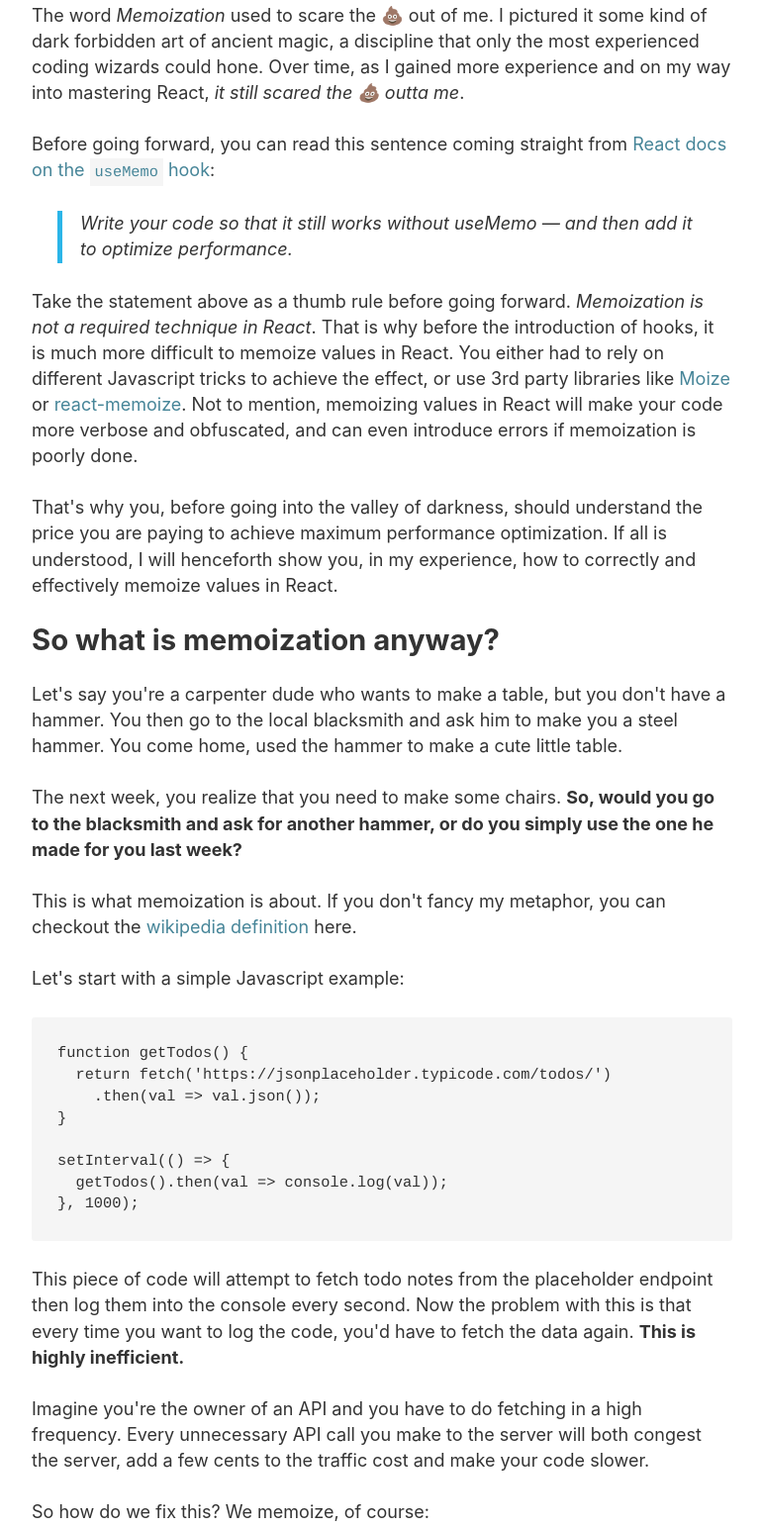
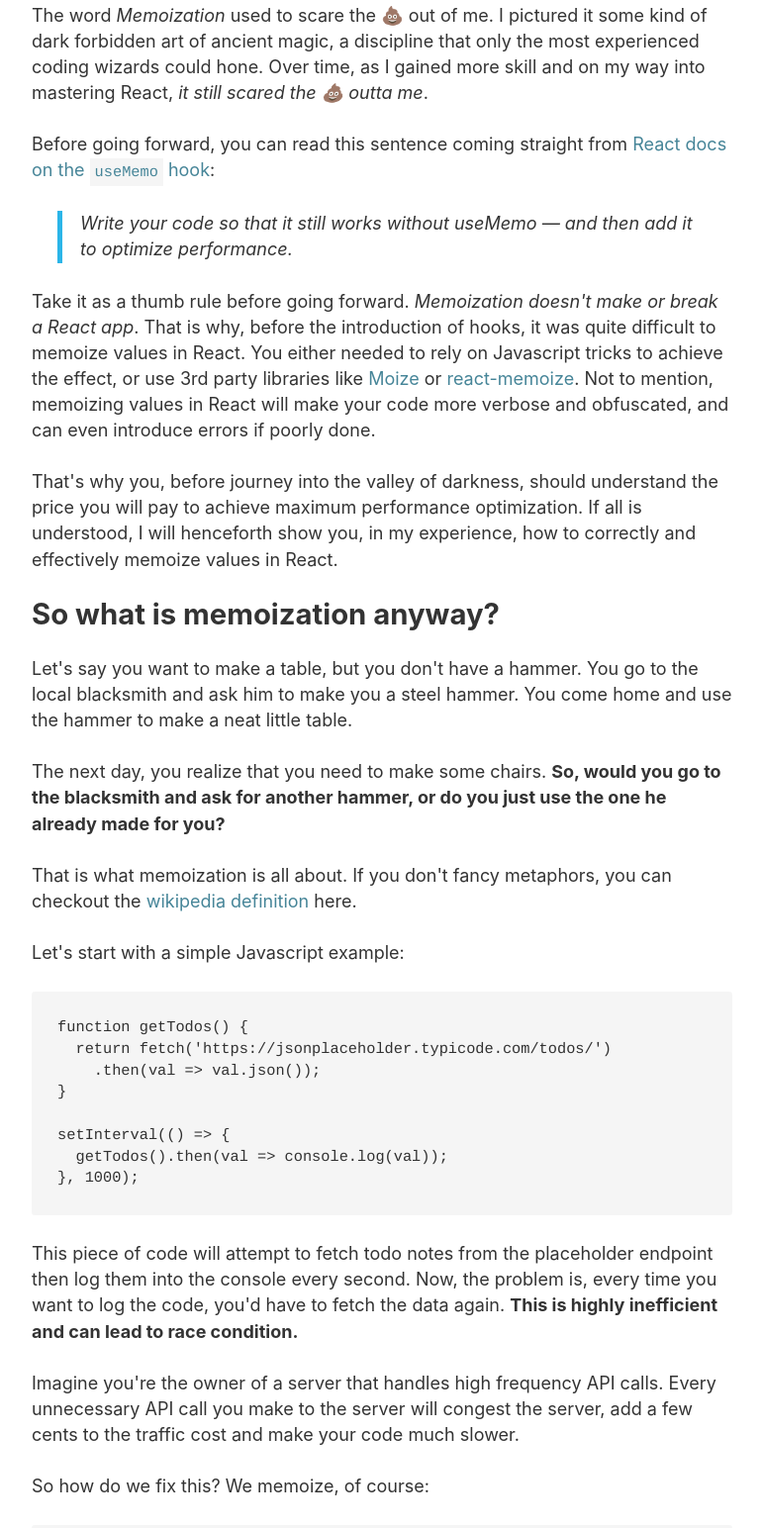
Before and after one commit to hambaga/phinguyen.io, a Gatsby site: page /mighty-mighty-memoization/ in a window 1280 px wide. Shown: the part 909-2453 px from the top of the page at 99% size, without its empty margins (254-1024 px from the left). Built offline with nearby package versions, Linux system fonts and the light colour scheme; Gatsby itself is replaced by a stand-in of ours; some packages are replaced by stand-ins of ours; code samples lack their colours; a small style sheet from the web is missing; a web font is replaced by a local one.

Commit message:
Nitpicking

````diff
--- a/content/mighty-mighty-memoization/index.md
+++ b/content/mighty-mighty-memoization/index.md
@@ -8,23 +8,23 @@ imageCredit: https://unsplash.com/photos/0PPw9irzLIw
 tags: ['javascript', 'typescript', 'react', 'memoization', 'memo']
 ---
 
-The word _Memoization_ used to scare the 💩 out of me. I pictured it some kind of dark forbidden art of ancient magic, a discipline that only the most experienced coding wizards could hone. Over time, as I gained more experience and on my way into mastering React, _it still scared the 💩 outta me_.
+The word _Memoization_ used to scare the 💩 out of me. I pictured it some kind of dark forbidden art of ancient magic, a discipline that only the most experienced coding wizards could hone. Over time, as I gained more skill and on my way into mastering React, _it still scared the 💩 outta me_.
 
 Before going forward, you can read this sentence coming straight from [React docs on the `useMemo` hook](https://reactjs.org/docs/hooks-reference.html#usememo):
 
 > Write your code so that it still works without useMemo — and then add it to optimize performance.
 
-Take the statement above as a thumb rule before going forward. _Memoization is not a required technique in React_. That is why before the introduction of hooks, it is much more difficult to memoize values in React. You either had to rely on different Javascript tricks to achieve the effect, or use 3rd party libraries like [Moize](https://github.com/planttheidea/moize) or [react-memoize](https://github.com/theKashey/react-memoize). Not to mention, memoizing values in React will make your code more verbose and obfuscated, and can even introduce errors if memoization is poorly done.
+Take it as a thumb rule before going forward. _Memoization doesn't make or break a React app_. That is why, before the introduction of hooks, it was quite difficult to memoize values in React. You either needed to rely on Javascript tricks to achieve the effect, or use 3rd party libraries like [Moize](https://github.com/planttheidea/moize) or [react-memoize](https://github.com/theKashey/react-memoize). Not to mention, memoizing values in React will make your code more verbose and obfuscated, and can even introduce errors if poorly done.
 
-That's why you, before going into the valley of darkness, should understand the price you are paying to achieve maximum performance optimization. If all is understood, I will henceforth show you, in my experience, how to correctly and effectively memoize values in React.
+That's why you, before journey into the valley of darkness, should understand the price you will pay to achieve maximum performance optimization. If all is understood, I will henceforth show you, in my experience, how to correctly and effectively memoize values in React.
 
 ## So what is memoization anyway?
 
-Let's say you're a carpenter dude who wants to make a table, but you don't have a hammer. You then go to the local blacksmith and ask him to make you a steel hammer. You come home, used the hammer to make a cute little table.
+Let's say you want to make a table, but you don't have a hammer. You go to the local blacksmith and ask him to make you a steel hammer. You come home and use the hammer to make a neat little table.
 
-The next week, you realize that you need to make some chairs. **So, would you go to the blacksmith and ask for another hammer, or do you simply use the one he made for you last week?**
+The next day, you realize that you need to make some chairs. **So, would you go to the blacksmith and ask for another hammer, or do you just use the one he already made for you?**
 
-This is what memoization is about. If you don't fancy my metaphor, you can checkout the [wikipedia definition](https://en.wikipedia.org/wiki/Memoization) here.
+That is what memoization is all about. If you don't fancy metaphors, you can checkout the [wikipedia definition](https://en.wikipedia.org/wiki/Memoization) here.
 
 Let's start with a simple Javascript example:
 ```js
@@ -38,9 +38,9 @@ setInterval(() => {
 }, 1000);
 ```
 
-This piece of code will attempt to fetch todo notes from the placeholder endpoint then log them into the console every second. Now the problem with this is that every time you want to log the code, you'd have to fetch the data again. **This is highly inefficient.**
+This piece of code will attempt to fetch todo notes from the placeholder endpoint then log them into the console every second. Now, the problem is, every time you want to log the code, you'd have to fetch the data again. **This is highly inefficient and can lead to race condition.**
 
-Imagine you're the owner of an API and you have to do fetching in a high frequency. Every unnecessary API call you make to the server will both congest the server, add a few cents to the traffic cost and make your code slower.
+Imagine you're the owner of a server that handles high frequency API calls. Every unnecessary API call you make to the server will congest the server, add a few cents to the traffic cost and make your code much slower.
 
 So how do we fix this? We memoize, of course:
 
@@ -409,7 +409,7 @@ So what's going on here? Before [React 16.8.0](https://reactjs.org/blog/2019/02/
 
 And then, just like that, 16.8.0 waltzed in and changed the entire game. When `useState` were to become the next standard for state management, the React team were obliged to introduce a way to optimize values inside a stateful functional component, and that leads us to `useMemo`. The only difference is that, `useMemo` can do much more than what a class component could do, and finally feels like a well-made feature instead of tricks and gimmicks.
 
-I won't try to explain how these hooks work in a beginner's perspective - [the documentation](https://reactjs.org/docs/hooks-intro.html) would certainly do it better for me. If you already know how the gist of how these hooks work, I will now dive right in with an intermediate example:
+I won't try to explain how these hooks work in a beginner's perspective - [the documentation](https://reactjs.org/docs/hooks-intro.html) would certainly do it better for me. If you already know the gist of how these hooks work, I will dive right in with an tricky example:
 
 ```js
 import React, {useMemo, useState, useCallback} from 'react';
@@ -470,6 +470,6 @@ export default () => {
 
 <iframe src="https://codesandbox.io/embed/react-hooks-counter-demo-gv8z3?fontsize=14" title="React Memo Demo" style="width:100%; height:500px; border:0; border-radius: 4px; overflow:hidden;" sandbox="allow-modals allow-forms allow-popups allow-scripts allow-same-origin"></iframe>
 
-This is a simple app where you can write something on the textarea and pressing `Display Message` will pops up an alert with that message.
+This is a simple app where you can write something on the textarea and pressing `Display Message` will pops up an alert with that message. Pressing `Disable Field` will grey out both the button and the textarea.
 
 _(Work in progress)_
--- a/gatsby-config.js
+++ b/gatsby-config.js
@@ -1,7 +1,7 @@
 module.exports = {
   siteMetadata: {
     title: `Phi Nguyen`,
-    description: `My name is Hong Phi Nguyen and this is my personal blog. I love talking about tech, web development and various different topics in the industry.`,
+    description: `Yo, I'm Phi Nguyen and this is my blog. I love talking about tech, web development and various different topics in the industry.`,
     author: `Phi Nguyen`,
   },
 
````
